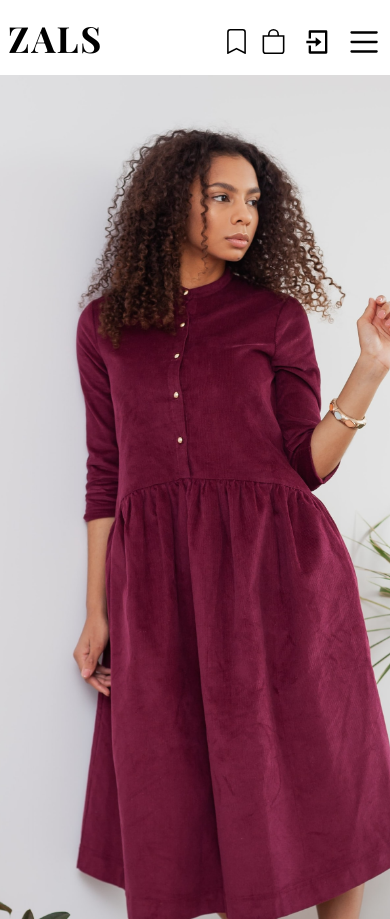
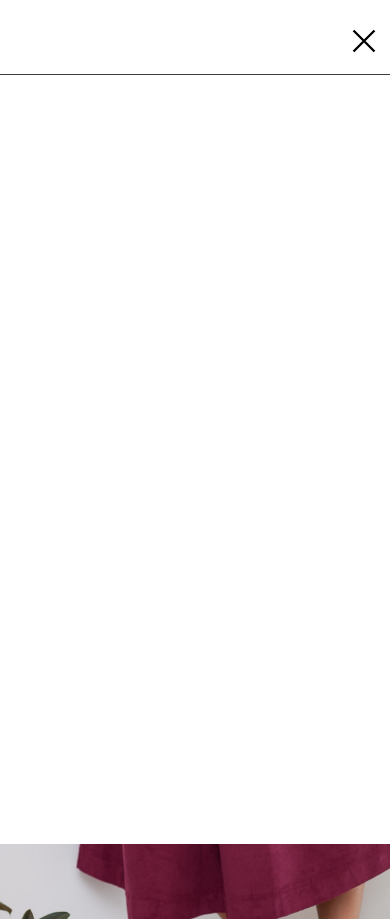
Before and after one commit to arkatsy/zals-ecommerce, a Next.js app: page / in a window 390 px wide. Both pictures are taken after a click on the button 364 px from the left and 41 px from the top of the page. Built offline with nearby package versions, Linux system fonts and the light colour scheme; a web font is replaced by a local one.

Commit message:
created overlay menu with headless

```diff
--- a/package.json
+++ b/package.json
@@ -9,7 +9,7 @@
     "lint": "next lint"
   },
   "dependencies": {
-    "@headlessui/react": "^1.7.9",
+    "@headlessui/react": "^1.7.10",
     "@next/font": "13.1.6",
     "@types/node": "18.11.18",
     "@types/react": "18.0.27",
--- a/src/components/ui/Header.tsx
+++ b/src/components/ui/Header.tsx
@@ -9,7 +9,7 @@ import {
 import AboutUsLink from "./AboutUsLink";
 import PrimaryCategory from "./PrimaryCategory";
 import Logo from "./Logo";
-import MenuOverlay from "./MenuOverlay";
+import { Dialog } from "@headlessui/react";
 
 type Categories = "MAN" | "WOMEN" | "KIDS";
 
@@ -26,7 +26,8 @@ const Header = ({}) => {
   const isAboutusPageActive = pathname === "/about-us";
 
   return (
-    <header className="sticky top-0 z-10 flex h-[75px] w-full items-center justify-between bg-white-100 px-2 align-baseline min-[420px]:px-6 sm:h-[80px] sm:px-10 md:h-[92px] xl:h-24 xl:px-12 ">
+    <>
+      <header className="sticky top-0 z-40 flex h-[75px] w-full items-center justify-between bg-white-100 px-2 align-baseline min-[420px]:px-6 sm:h-[80px] sm:px-10 md:h-[92px] xl:h-24 xl:px-12 ">
         <div className="flex items-center gap-32 lg:gap-40 xl:gap-48">
           <Logo
             label={
@@ -84,8 +85,26 @@ const Header = ({}) => {
             className="relative top-[2px] ml-2 lg:hidden"
           />
         </div>
-      {/* <MenuOverlay /> */}
       </header>
+      <Dialog
+        as="div"
+        open={activeMenuOverlay}
+        onClose={() => setActiveMenuOverlay((c) => !c)}
+        className="fixed z-40 h-full w-full lg:hidden"
+      >
+        <div className="fixed top-0 h-full w-full bg-black-50 opacity-75"></div>
+
+        <Dialog.Panel className="fixed right-0 top-0 h-full w-full bg-white-100 opacity-100 min-[420px]:w-80 sm:w-[400px]">
+          <div className="relative right-0 flex h-[75px] items-center justify-end border-b-[1px] border-b-black-25 px-2 min-[420px]:px-6 sm:h-[80px] sm:px-10 md:h-[92px]">
+            <MenuIconButton
+              active={true}
+              onClick={() => setActiveMenuOverlay(false)}
+              className="relative top-1 sm:top-[4px]"
+            />
+          </div>
+        </Dialog.Panel>
+      </Dialog>
+    </>
   );
 };
 
--- a/src/components/ui/IconWrappers.tsx
+++ b/src/components/ui/IconWrappers.tsx
@@ -128,7 +128,7 @@ export const MenuIconButton = ({
 }: IconButtonProps) => {
   return (
     <button
-      className={`flex p-1 ${className}`}
+      className={`flex h-min p-1 ${className}`}
       aria-label={ariaLabel}
       title={title}
       onClick={onClick}
--- a/src/pages/index.tsx
+++ b/src/pages/index.tsx
@@ -10,7 +10,7 @@ export default function Home() {
         <meta name="viewport" content="width=device-width, initial-scale=1" />
         <link rel="icon" href="/favicon.ico" />
       </Head>
-      <main className="relative h-full w-full">
+      <main className="relative h-screen w-full">
         <Image
           src="/testingImage.jpg"
           fill
--- a/src/styles/globals.css
+++ b/src/styles/globals.css
@@ -4,6 +4,6 @@
 
 @layer base {
   body {
-    min-width: 300px;
+    min-width: 285px;
   }
 }
```
Also changed, not shown: src/components/ui/MenuOverlay.tsx (deleted, +0 -10 lines), 1 other file (tests, documents, lock files or other folders). Lines whose indentation alone changed are shown as unchanged.
